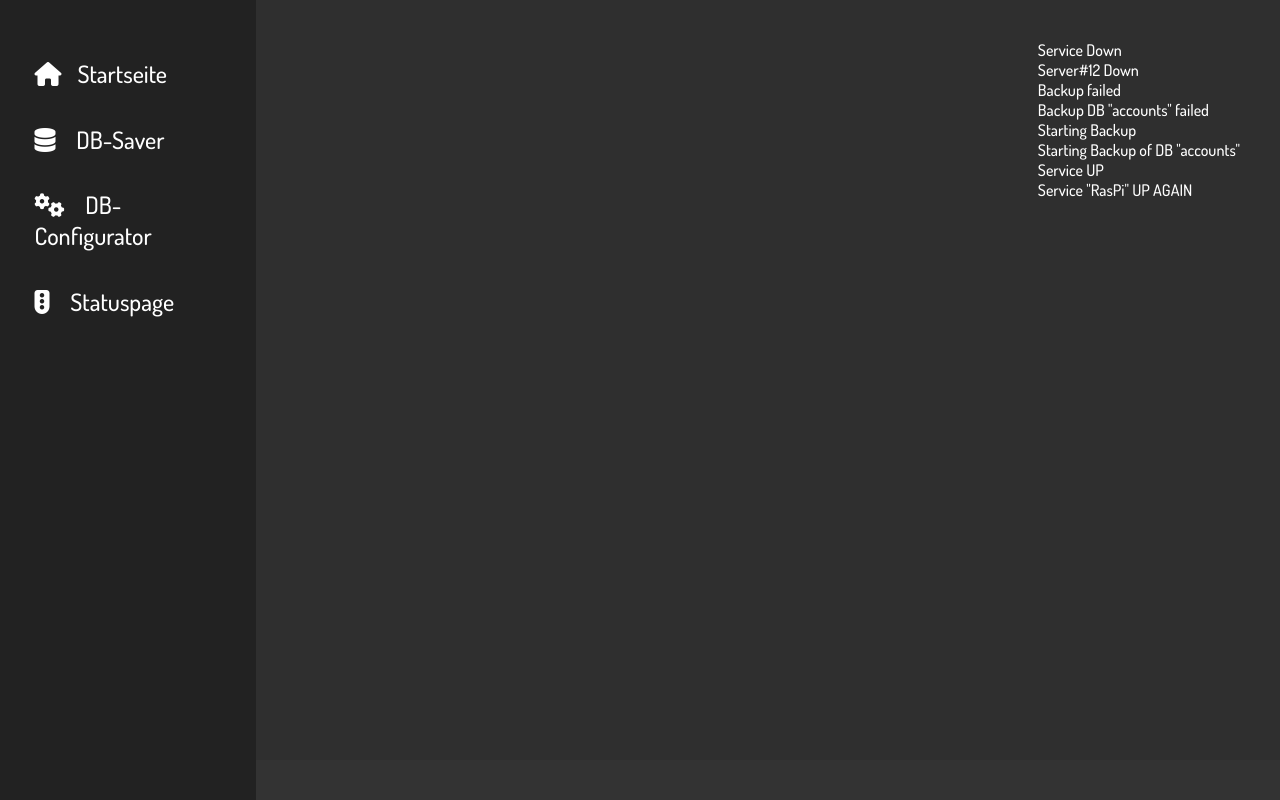
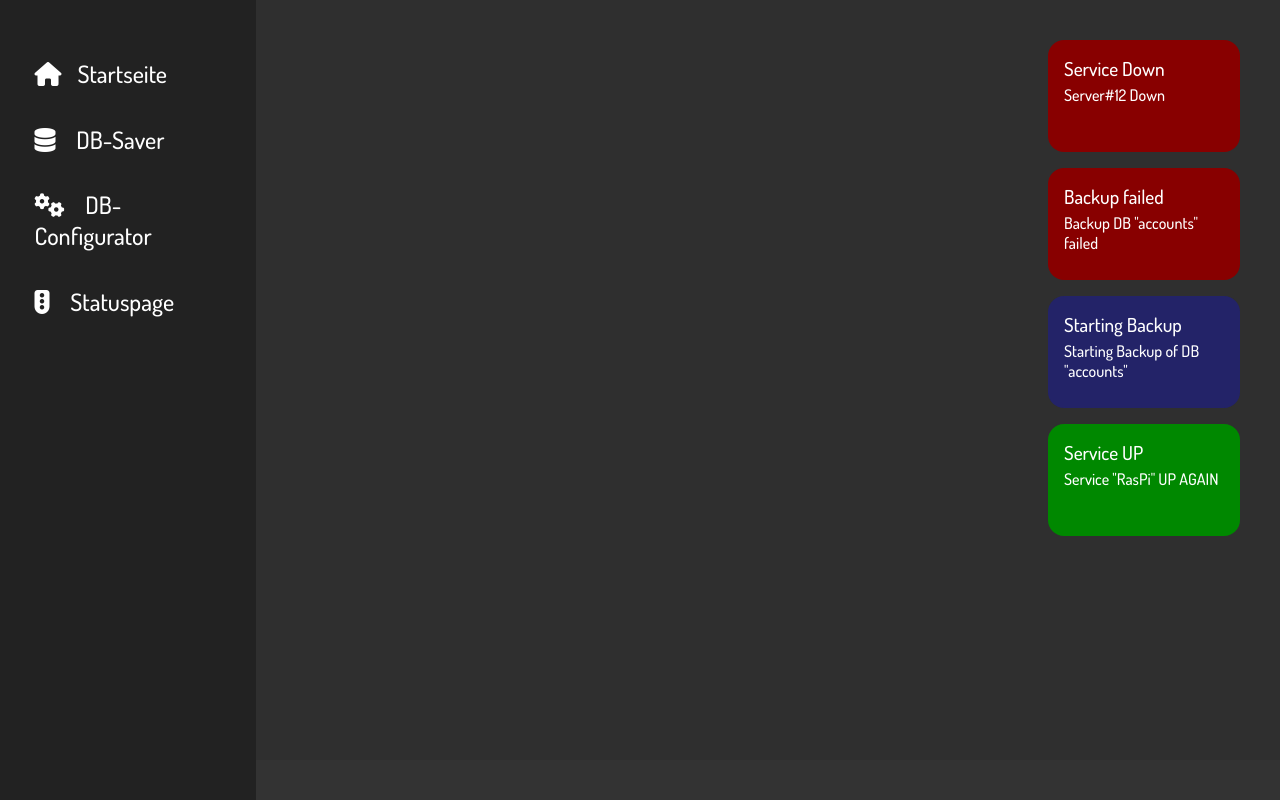
Before and after one commit to CuzImBisonratte/maincontrol, a plain HTML site: page index.html in a window 1280 px wide. Drawn offline with Linux system fonts and the light colour scheme.

Commit message:
styled notifcation bubbles

```diff
--- a/style.css
+++ b/style.css
@@ -76,3 +76,52 @@ Notification stuff
     right: 2.5rem;
     top: 2.5rem;
 }
+
+.notif_bubble {
+    height: 5rem;
+    width: 10rem;
+    display: grid;
+    grid-template-columns: 100%;
+    grid-template-rows: 30% 70%;
+    gap: 5px 0px;
+    grid-auto-flow: row;
+    grid-template-areas: "notif_bubble_title" "notif_bubble_inner";
+    border-radius: 1rem;
+    padding: 1rem;
+    cursor: pointer;
+    margin-bottom: 1rem;
+    animation: animation_error 1s ease 0s 1 normal forwards;
+}
+
+.notif_bubble_title {
+    grid-area: notif_bubble_title;
+    font-size: 1.2rem;
+}
+
+.notif_bubble_inner {
+    grid-area: notif_bubble_inner;
+}
+
+.notif_bubble_warning {
+    background-color: #880000;
+}
+
+.notif_bubble_neutral {
+    background-color: #232368;
+}
+
+.notif_bubble_good {
+    background-color: #008800;
+}
+
+@keyframes animation_error {
+    0% {
+        opacity: 0;
+        transform: translateX(5rem);
+        display: block;
+    }
+    100% {
+        opacity: 1;
+        transform: translateX(0);
+    }
+}
```
